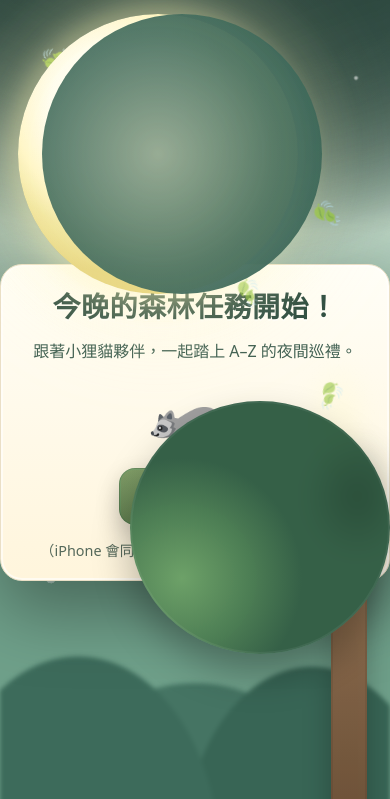
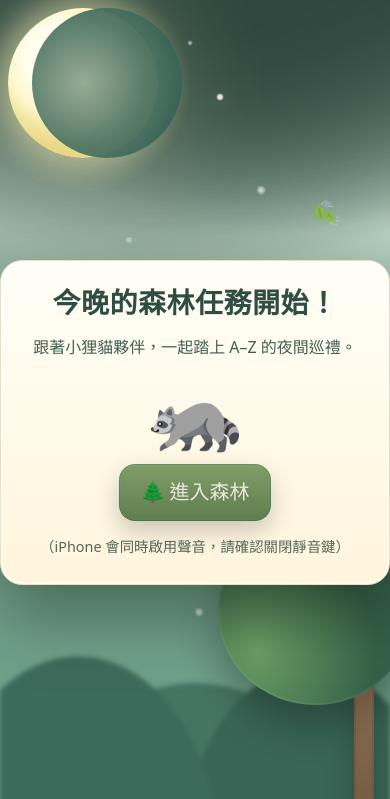
Before and after one commit to kphsu1015/kphsu1015.github.io, a plain HTML site: page index.html in a window 390 px wide. Shown: the top 799 px of the page. Drawn offline with Linux system fonts and the light colour scheme.

Commit message:
Add files via upload

```diff
--- a/index.html
+++ b/index.html
@@ -149,6 +149,7 @@
     position:relative; width:min(720px,92vw); text-align:center; padding:20px 18px;
     background:linear-gradient(180deg,#fffef7,#fff5dc);
     border:1px solid #eadfc6; border-radius:22px; box-shadow:0 30px 70px rgba(0,0,0,.35), inset 0 0 0 2px #fff9;
+    z-index: 5; /* 讓卡片永遠蓋在月亮/大樹上面 */
   }
   .wel-title{
     font-family:'Baloo 2', cursive; font-weight:900; font-size: clamp(28px, 6vw, 48px);
@@ -163,7 +164,7 @@
   .leaf{ position:absolute; top:-50px; font-size:24px; animation: fall linear forwards; }
   @keyframes fall{ to { transform: translateY(110vh) rotate(360deg); opacity:0; } }
 
-  /* 歡迎頁左上：吉卜力風上弦月（放大 2 倍） */
+  /* 歡迎頁左上：吉卜力風上弦月 */
   .wel-moon{
     position:absolute; left:18px; top:14px; width:280px; height:280px;
     pointer-events:none; user-select:none; z-index:1;
@@ -211,7 +212,7 @@
   }
   #homeOwl:hover{ filter:brightness(1.05) }
 
-  /* ====== 右側大樹（吉卜力風）— 歡迎頁 & 主場景共用 ====== */
+  /* 右側大樹（吉卜力風） */
   .wel-tree, .scene-tree{
     position:fixed; right:-2vw; bottom:-1.5vh;
     width:clamp(220px, 26vw, 460px); height:clamp(360px, 60vh, 820px);
@@ -255,6 +256,42 @@
     bottom:34vh; width:28vw; height:18vh;
     background:radial-gradient(70% 60% at 70% 60%, rgba(20,40,30,.22), transparent 70%);
     filter: blur(10px);
+  }
+
+  /* === iPhone 友善尺寸（避免遮住「進入森林」）=== */
+  @media (max-width: 480px) {
+    .wel-moon{
+      width:150px;
+      height:150px;
+      left:8px;
+      top:8px;
+    }
+    .wel-moon .moon-glow{ inset:-38px; }
+
+    .wel-tree{
+      width: 40vw;
+      height: 44vh;
+      right: -8vw;
+      bottom: -2vh;
+    }
+    .wel-tree::before{
+      width: 5.2vw;
+      height: 58%;
+      right: 12vw;
+    }
+    .wel-tree::after{
+      width: 50vw;
+      height: 22vh;
+      right: 2vw;
+      bottom: 42%;
+    }
+    .wel-card{ padding-bottom: 28px; }
+  }
+  /* 超小螢幕或較矮螢幕再縮一級 */
+  @media (max-width: 380px), (max-height: 700px) {
+    .wel-moon{ width:130px; height:130px; left:6px; top:6px; }
+    .wel-tree{ width: 36vw; height: 40vh; right: -10vw; }
+    .wel-tree::after{ width: 46vw; height: 20vh; bottom: 44%; }
   }
 </style>
 </head>
@@ -497,7 +534,7 @@ function goHomeFromOwl(){
   }
   try{ speechSynthesis.cancel(); }catch(e){}
   stopAllSpeech(); clearTimer(); cancelAdvance();
-  document.getElementById("topWrap").style.display='none';
+  document.getElementById("topWrap").style.display="none";
   document.getElementById("modeSelect").style.display="block";
   document.getElementById("alphabetBoardWrap").style.display = "block";
   const wel = document.getElementById('welcome');
@@ -907,7 +944,7 @@ function switchLB(m){
 }
 function trophySVG(kind){
   const fill = kind==='gold' ? '#d4af37' : kind==='silver' ? '#c0c0c0' : '#cd7f32';
-  return `<svg class="svgTrophy" viewBox="0 0 24 24" aria-hidden="true"><path fill="${fill}" d="M8 3h8v2h3a1 1 0 0 1 1 1v1a5 5 0 0 1-5 5h-1.06A4 4 0 0 1 12 14a4 4 0  0 1-1.94-1H9a5 5 0  0 1-5-5V6a1 1 0  0 1 1-1h3V3zm10 3h-2v1a3 3 0 0 0 3-3v2a3 3 0 0 1-1 0zM6 6H4a3 3 0 0 0 3 3V6H6zm5 11h2a5 5 0 0 0 4.33 2.5H7.67A5 5 0  0 0 11 17z"/></svg>`;
+  return `<svg class="svgTrophy" viewBox="0 0 24 24" aria-hidden="true"><path fill="${fill}" d="M8 3h8v2h3a1 1 0 0 1 1 1v1a5 5 0 0 1-5 5h-1.06A4 4 0 0 1 12 14a4 4 0 0 1-1.94-1H9a5 5 0 0 1-5-5V6a1 1 0 0 1 1-1h3V3zm10 3h-2v1a3 3 0 0 0 3-3v2a3 3 0 0 1-1 0zM6 6H4a3 3 0 0 0 3 3V6H6zm5 11h2a5 5 0 0 0 4.33 2.5H7.67A5 5 0 0 0 11 17z"/></svg>`;
 }
 function rowRankClass(i){ if(i===0) return 'rank1'; if(i===1) return 'rank2'; if(i===2) return 'rank3'; return ''; }
 function badgesFromUnlocked(unl){ const order = ACH.map(a=>a.id); return order.filter(id=>unl[id]).map(id => ACH.find(a=>a.id===id).icon); }
@@ -1202,7 +1239,6 @@ function buildAlphabetBoard(){
     card.onclick=()=>{
       stats.boardClicks++; stats.boardSet.add(l);
       immediatePlayLetter(l, currentQid);
-      // 字母後 800ms 播動物（原 1000ms → 800ms）
       setTimeout(()=>{ immediatePlayWord(animalWords[l], currentQid); }, 800);
       tryUnlock();
     };
```
